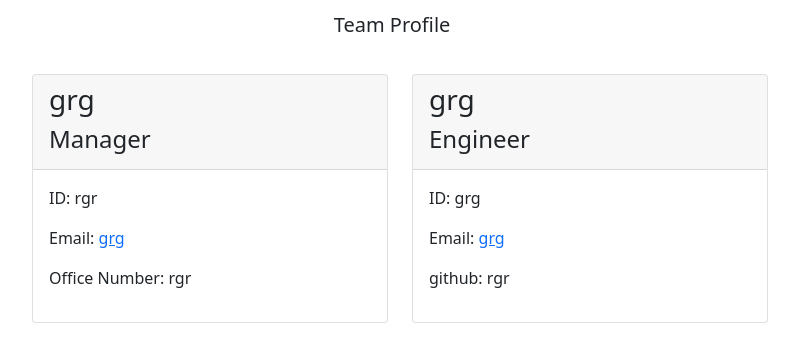
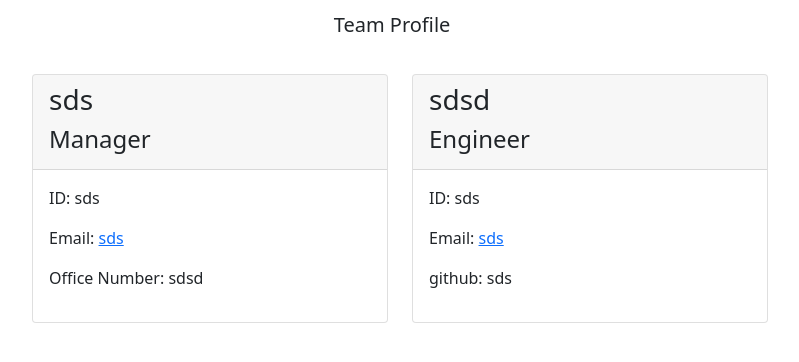
Before and after one commit to Juanjohn11/gen-htmlwebpage, a website: page dist/output.html in a window 1280 px wide. Shown: the whole page, without its empty margins (240-1039 px from the left). Drawn offline with nearby package versions, Linux system fonts and the light colour scheme.

```diff
--- a/dist/output.html
+++ b/dist/output.html
@@ -22,13 +22,13 @@
     <div class="col-4 mt-4">
         <div class="card h-100">
             <div class="card-header">
-                <h3>grg</h3>
+                <h3>sds</h3>
                 <h4>Manager</h4>
             </div>
             <div class="card-body">
-                <p class="id">ID: rgr</p>
-                <p class="email">Email: <a href="mailto:grg">grg</a></p>
-                <p class="office">Office Number: rgr</p>
+                <p class="id">ID: sds</p>
+                <p class="email">Email: <a href="mailto:sds">sds</a></p>
+                <p class="office">Office Number: sdsd</p>
             </div>
         </div>
     </div>
@@ -38,13 +38,13 @@
     <div class="col-4 mt-4">
         <div class="card h-100">
             <div class="card-header">
-                <h3>grg</h3>
+                <h3>sdsd</h3>
                 <h4>Engineer</h4>
             </div>
             <div class="card-body">
-                <p class="id">ID: grg</p>
-                <p class="email">Email: <a href="mailto:grg">grg</a></p>
-                <p class="github">github: rgr</p>
+                <p class="id">ID: sds</p>
+                <p class="email">Email: <a href="mailto:sds">sds</a></p>
+                <p class="github">github: sds</p>
             </div>
         </div>
     </div>
```
